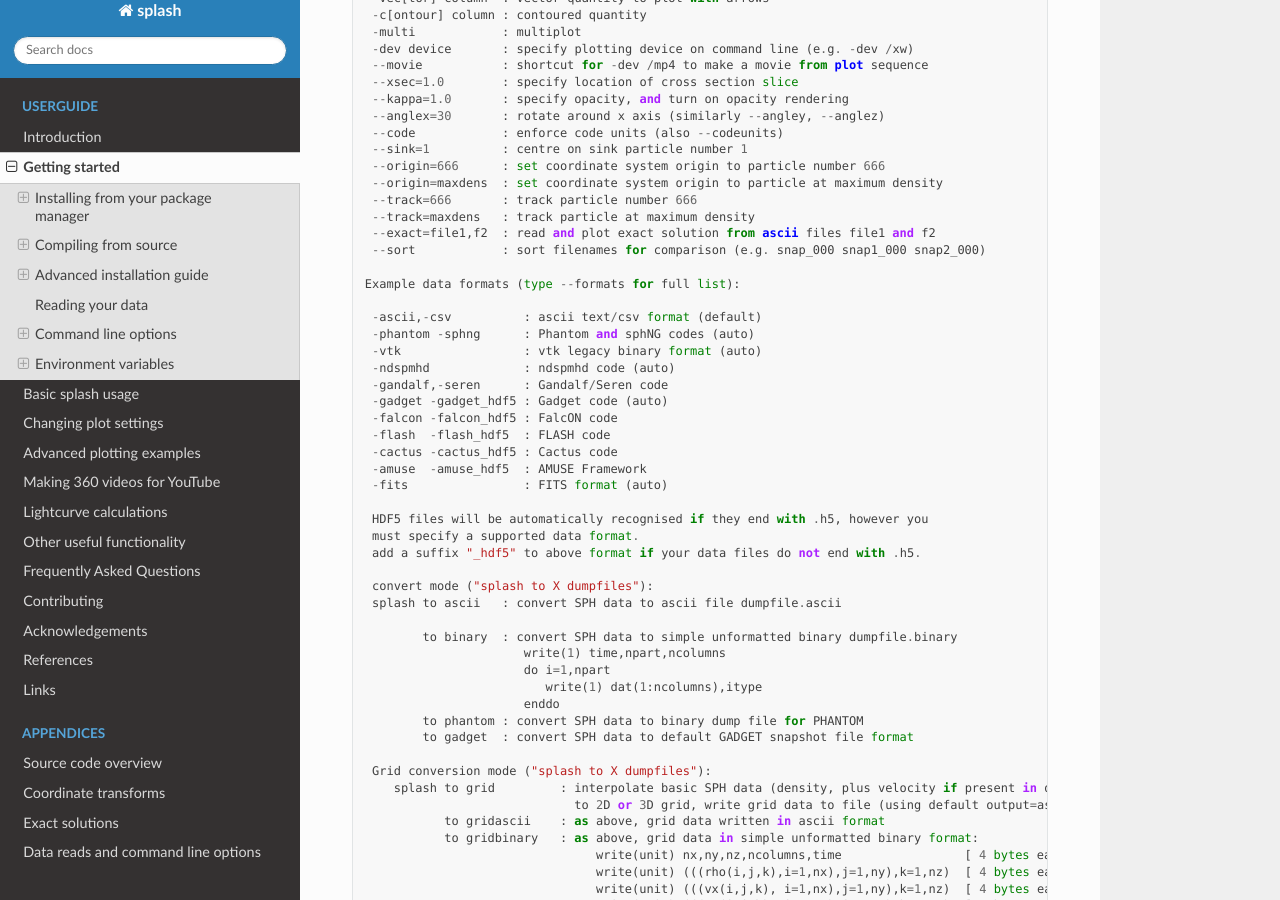
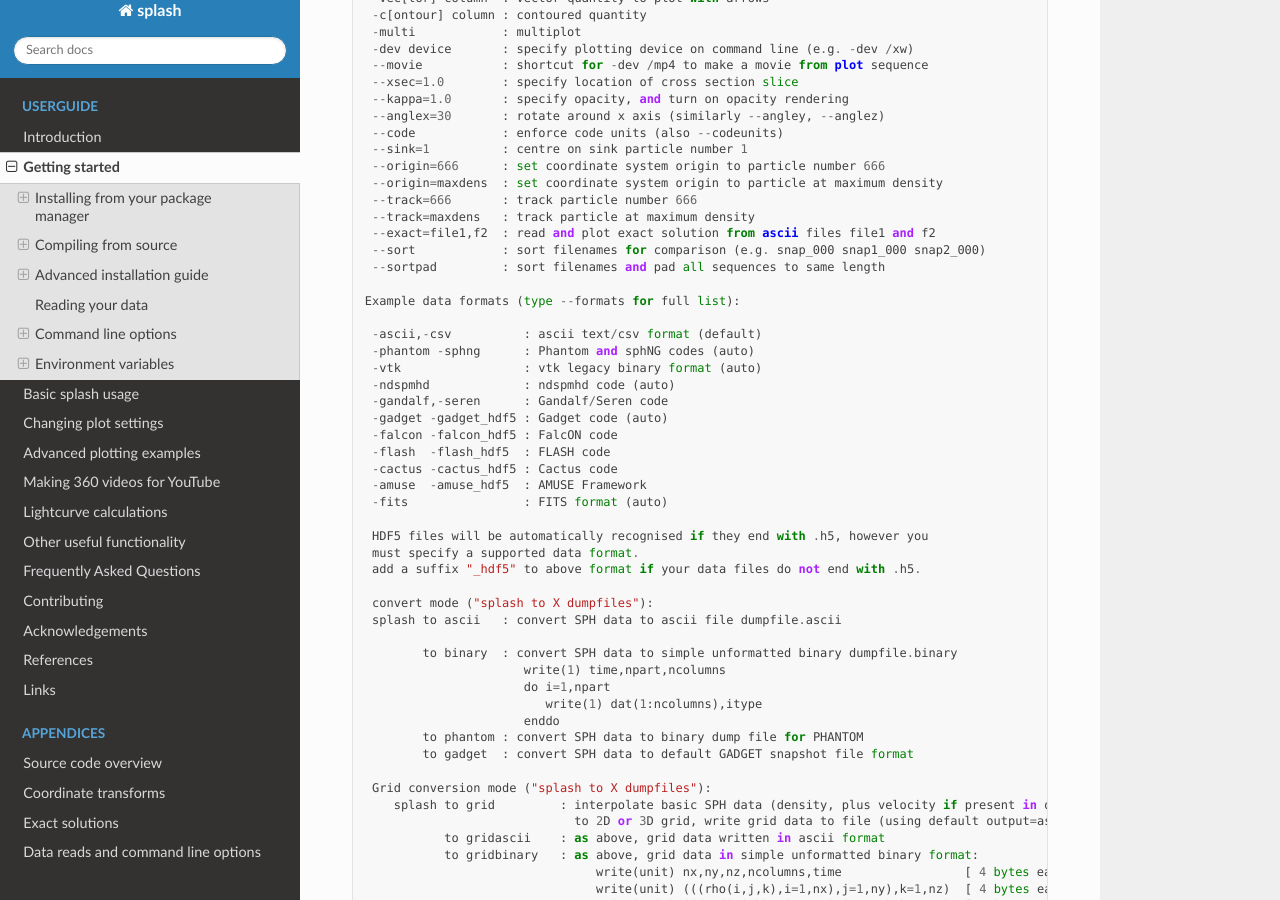
Before and after one commit to danieljprice/splash, a Sphinx documentation site: the page built from docs/getting-started.rst, in a window 1280 px wide and 900 px high, scrolled down 6222 px. Built offline with Sphinx 7.4.7 and the Read the Docs theme 3.1.0, drawn with Linux system fonts in a browser that asks for light colours; some of the changed lines change nothing that is shown.

Commit message:
added --sortpad flag to sort-and-pad filename sequences to same length; bump version to 3.11.5

```diff
--- a/docs/conf.py
+++ b/docs/conf.py
@@ -22,7 +22,7 @@
 author = 'Daniel Price'
 
 # The full version, including alpha/beta/rc tags
-release = 'v3.11.4'
+release = 'v3.11.5'
 
 # -- General configuration ---------------------------------------------------
 
--- a/docs/getting-started.rst
+++ b/docs/getting-started.rst
@@ -302,6 +302,7 @@
     --track=maxdens   : track particle at maximum density
     --exact=file1,f2  : read and plot exact solution from ascii files file1 and f2
     --sort            : sort filenames for comparison (e.g. snap_000 snap1_000 snap2_000)
+    --sortpad         : sort filenames and pad all sequences to same length
 
    Example data formats (type --formats for full list):
 
```
Also changed, not shown: 2 other files.
